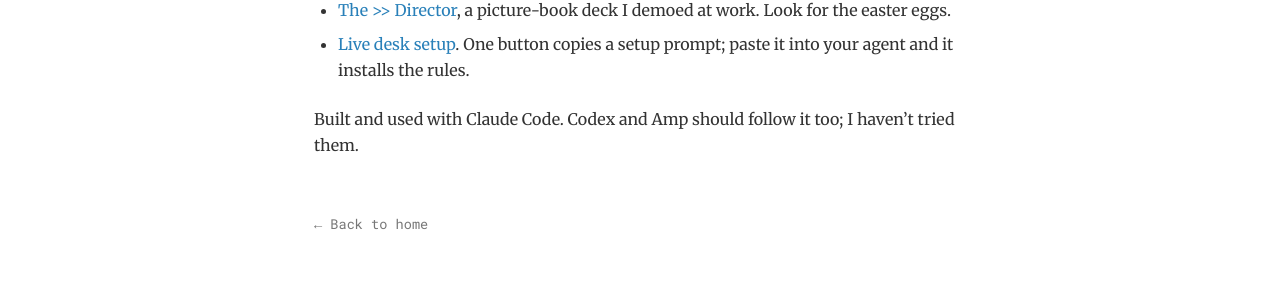
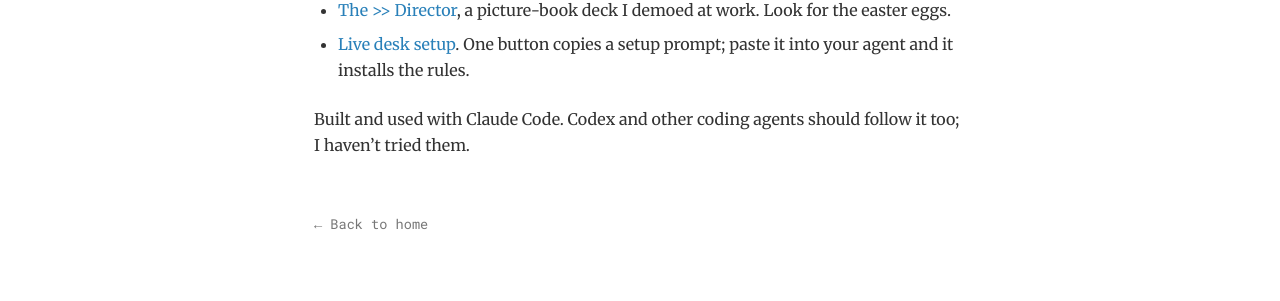
Before and after one commit to ngnnah/ngnnah.github.io, a Jekyll site: the page built from _posts/2026-10-30-the-director-and-the-live-desk.md, in a window 1280 px wide. Shown: the part 489-790 px from the top of the page. Built offline with Jekyll 4.4.1, drawn with Linux system fonts in a browser that asks for light colours.

Commit message:
post: Codex and other coding agents
Co-Authored-By: Claude Opus 5.5 <noreply@anthropic.com>

```diff
--- a/_posts/2026-10-30-the-director-and-the-live-desk.md
+++ b/_posts/2026-10-30-the-director-and-the-live-desk.md
@@ -15,4 +15,4 @@ I made two things to share it:
 - [The &gt;&gt; Director](https://ngnnah.github.io/I-And-AI/projects/live-desk/), a picture-book deck I demoed at work. Look for the easter eggs.
 - [Live desk setup](https://ngnnah.github.io/I-And-AI/projects/live-desk/setup/). One button copies a setup prompt; paste it into your agent and it installs the rules.
 
-Built and used with Claude Code. Codex and Amp should follow it too; I haven't tried them.
+Built and used with Claude Code. Codex and other coding agents should follow it too; I haven't tried them.
```
